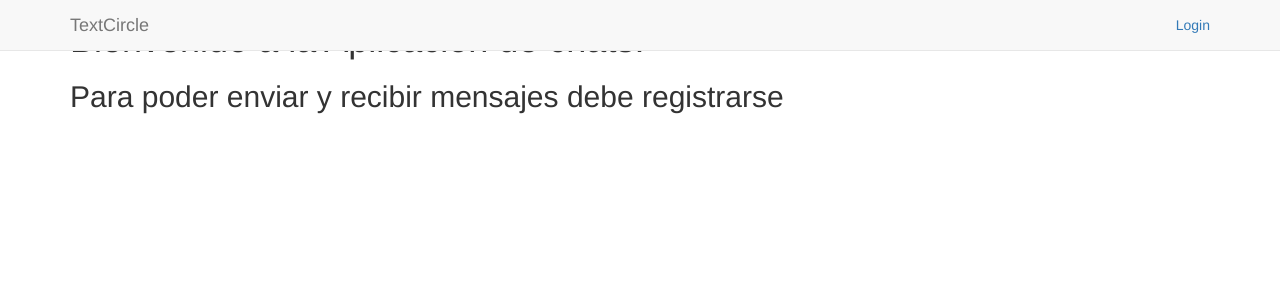
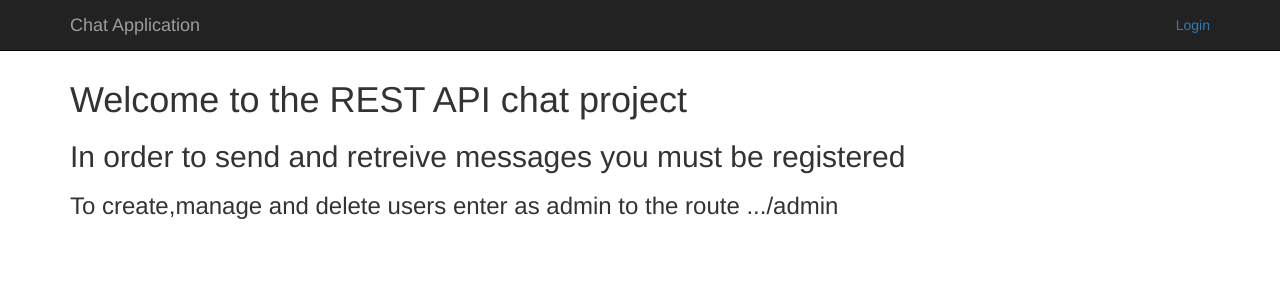
Before and after one commit to ggonzalez94/chat_app_django, a Django app: page / in a window 1280 px wide. Shown: the top 300 px of the page. Run offline with Django 3.2, Linux system fonts and the light colour scheme; some libraries are stand-ins or nearby versions.

Commit message:
Small fixes to template

```diff
--- a/message_app/templates/index.html
+++ b/message_app/templates/index.html
@@ -14,9 +14,9 @@
 <body>
 
 	<div class="container">
-    <nav class="navbar navbar-default navbar-fixed-top">
+    <nav class="navbar navbar-inverse navbar-fixed-top">
       <div class="container">
-        <a class="navbar-brand" href="#">TextCircle</a>
+        <a class="navbar-brand" href="#">Chat Application</a>
         <div class="nav navbar-right">
         <div class="navbar-text">
             <a href="/auth/login">Login</a>
@@ -27,8 +27,12 @@
     </nav>
     <div class="row">
       <div class="col-md-12">
-          <h1>Bienvenido a la Aplicacion de chats.</h1>
-          <h2>Para poder enviar y recibir mensajes debe registrarse</h2>
+          </br>
+          </br>
+          </br>
+          <h1>Welcome to the REST API chat project</h1>
+          <h2>In order to send and retreive messages you must be registered</h2>
+          <h3>To create,manage and delete users enter as admin to the route .../admin</h3>
       </div>
     </div>
   </div>
```
